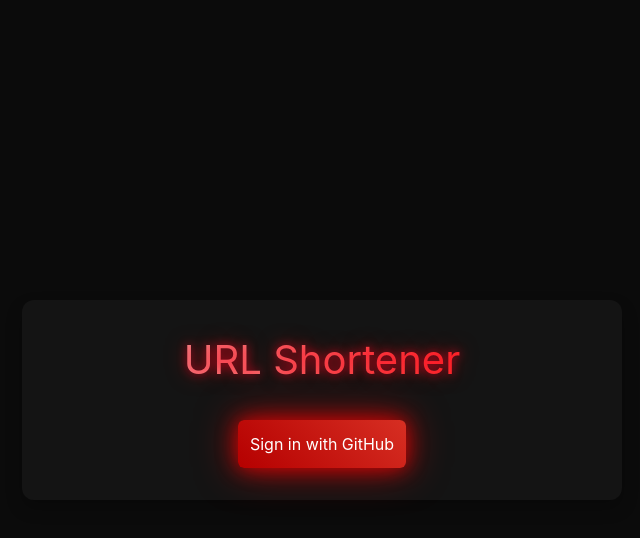
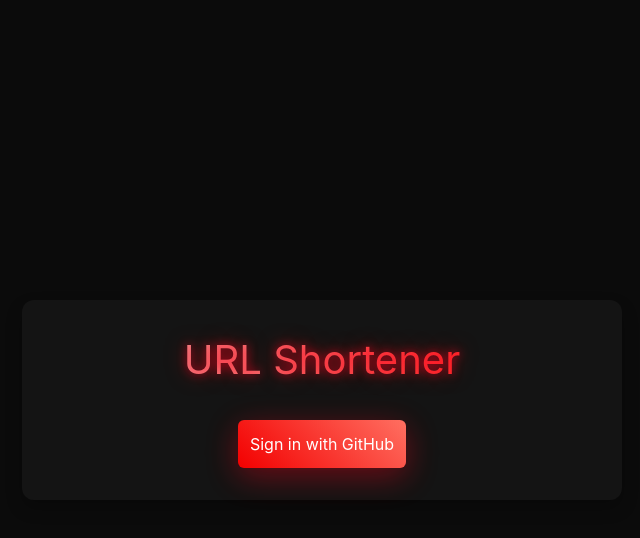
Before and after one commit to Cuzeth/cuzurl, a Next.js app: page / in a window 1280 px wide. In both pictures the pointer is over the button "Sign in with GitHub". Shown: the top 538 px of the page, without its empty margins (318-958 px from the left). Built offline with nearby package versions, Linux system fonts and the light colour scheme; no server answers.

Commit message:
Update button colors

```diff
--- a/src/app/globals.css
+++ b/src/app/globals.css
@@ -110,14 +110,14 @@
   color: #ffffff;
   /* White text */
   cursor: pointer;
-  transition: transform 0.3s ease, box-shadow 0.2s ease;
+  box-shadow: 0 8px 32px rgba(255, 0, 38, 0.5), 0 8px 32px rgba(255, 0, 0, 0.3);
+  transition: all 0.3s ease-out;
 }
 
 button:hover {
-  background: linear-gradient(45deg, #b50000, #f73325db);
-  /* Darker gradient on hover */
-  box-shadow: 0 0 20px rgba(255, 0, 0, 0.7), 0 0 40px rgba(255, 0, 0, 0.625);
-  /* Stronger glow on hover */
+  color: #fff;
+  background-color: #f00946;
+  box-shadow: 0 8px 32px rgba(255, 0, 38, 0.3), 0 8px 32px rgba(255, 0, 0, 0.1);
   transform: translateY(-2px);
   /* Slight lift on hover */
 }
```
